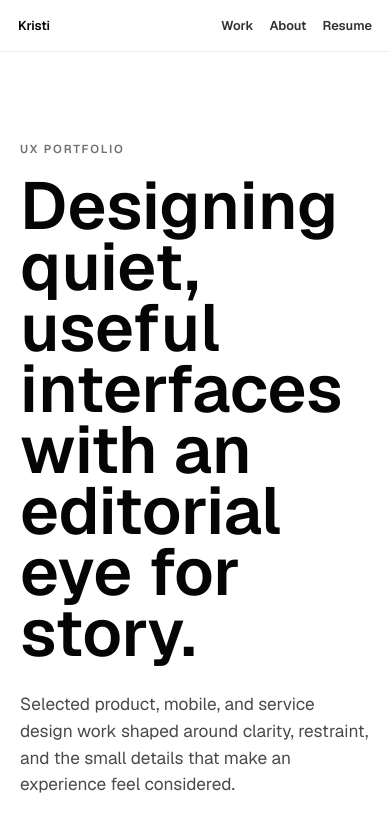
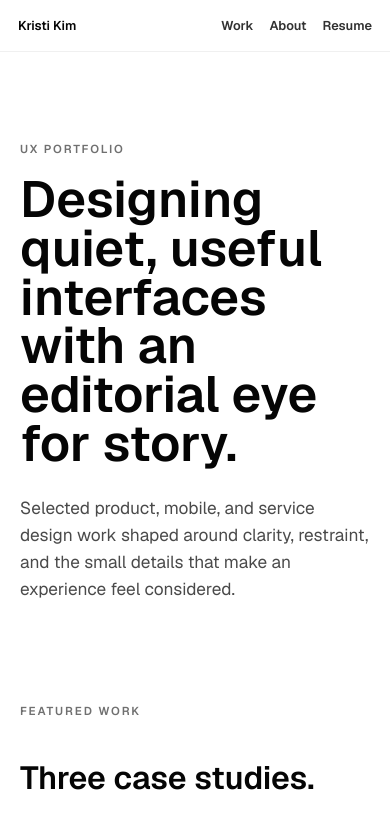
Before and after one commit to krisooti/Portfolio, a Next.js app: page / in a window 390 px wide. Shown: the top 822 px of the page. Built offline with nearby package versions, Linux system fonts and the light colour scheme.

Commit message:
Update portfolio name and intro scale

```diff
--- a/app/globals.css
+++ b/app/globals.css
@@ -122,7 +122,15 @@ a {
   text-transform: uppercase;
 }
 
-.hero-section h1,
+.hero-section h1 {
+  max-width: 1040px;
+  margin: 0;
+  font-size: clamp(2.8rem, 6.4vw, 6.8rem);
+  font-weight: 560;
+  letter-spacing: 0;
+  line-height: 0.96;
+}
+
 .case-hero h1 {
   max-width: 1040px;
   margin: 0;
@@ -463,7 +471,10 @@ a {
     font-size: 0.8rem;
   }
 
-  .hero-section h1,
+  .hero-section h1 {
+    font-size: clamp(2.9rem, 13vw, 4.6rem);
+  }
+
   .case-hero h1 {
     font-size: clamp(3.2rem, 17vw, 5.4rem);
   }
--- a/app/layout.tsx
+++ b/app/layout.tsx
@@ -13,7 +13,7 @@ const geistMono = Geist_Mono({
 });
 
 export const metadata: Metadata = {
-  title: "Kristi - UX Portfolio",
+  title: "Kristi Kim - UX Portfolio",
   description:
     "A modern, minimal UX portfolio with selected case studies and an editorial design sensibility.",
   icons: {
--- a/app/page.tsx
+++ b/app/page.tsx
@@ -3,7 +3,7 @@ import Link from "next/link";
 import { projects } from "./projects";
 
 export const metadata: Metadata = {
-  title: "Kristi - UX Portfolio",
+  title: "Kristi Kim - UX Portfolio",
   description:
     "A modern, minimal UX portfolio with selected case studies and an editorial design sensibility.",
 };
@@ -13,7 +13,7 @@ export default function Home() {
     <main className="site-shell">
       <header className="site-nav" aria-label="Primary navigation">
         <Link href="/" className="brand-link">
-          Kristi
+          Kristi Kim
         </Link>
         <nav className="nav-links">
           <a href="#work">Work</a>
--- a/app/work/[slug]/page.tsx
+++ b/app/work/[slug]/page.tsx
@@ -19,7 +19,7 @@ export async function generateMetadata({
   const project = getProject(slug);
 
   return {
-    title: project ? `${project.title} - Kristi` : "Case Study - Kristi",
+    title: project ? `${project.title} - Kristi Kim` : "Case Study - Kristi Kim",
     description: project?.summary,
   };
 }
@@ -33,7 +33,7 @@ export default async function ProjectPage({ params }: ProjectPageProps) {
       <main className="site-shell">
         <header className="site-nav" aria-label="Primary navigation">
           <Link href="/" className="brand-link">
-            Kristi
+            Kristi Kim
           </Link>
           <nav className="nav-links">
             <Link href="/#work">Work</Link>
@@ -56,7 +56,7 @@ export default async function ProjectPage({ params }: ProjectPageProps) {
     <main className="site-shell">
       <header className="site-nav" aria-label="Primary navigation">
         <Link href="/" className="brand-link">
-          Kristi
+          Kristi Kim
         </Link>
         <nav className="nav-links">
           <Link href="/#work">Work</Link>
```
Also changed, not shown: 1 other file (tests, documents, lock files or other folders).
